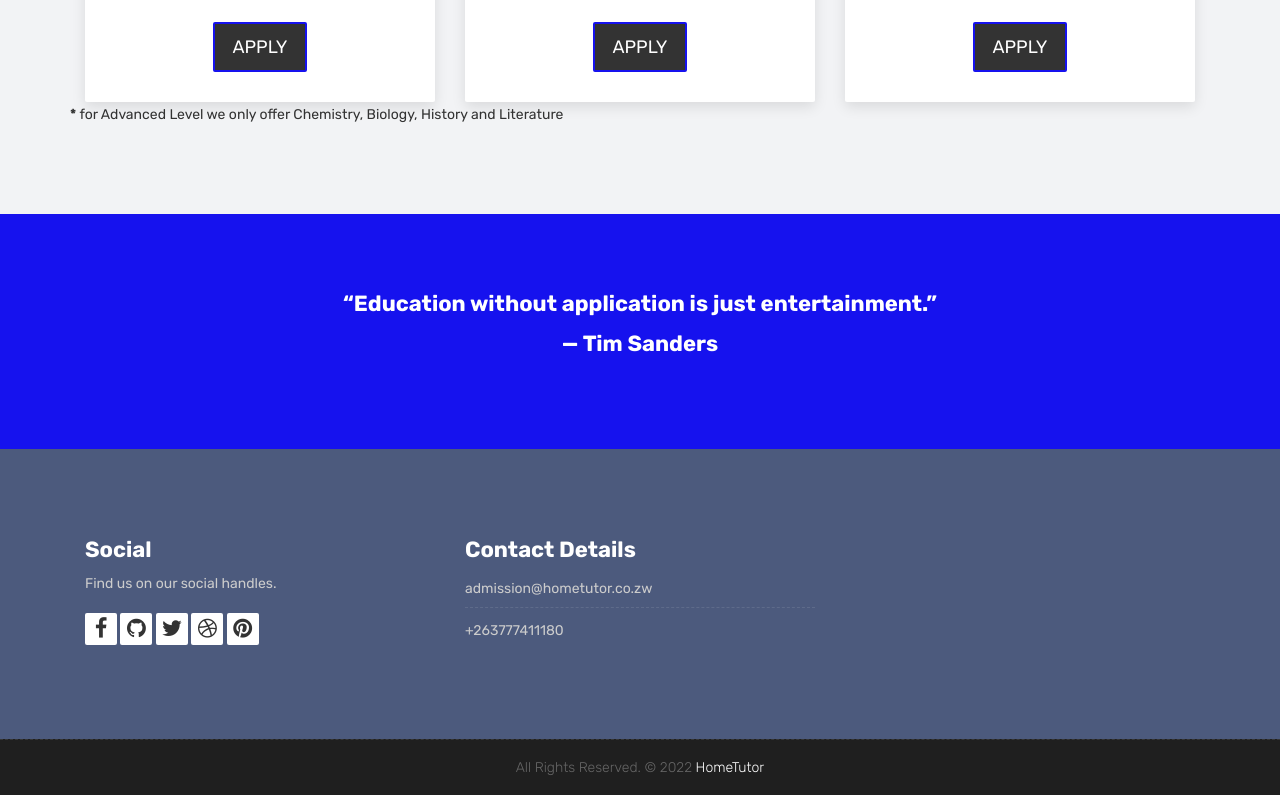
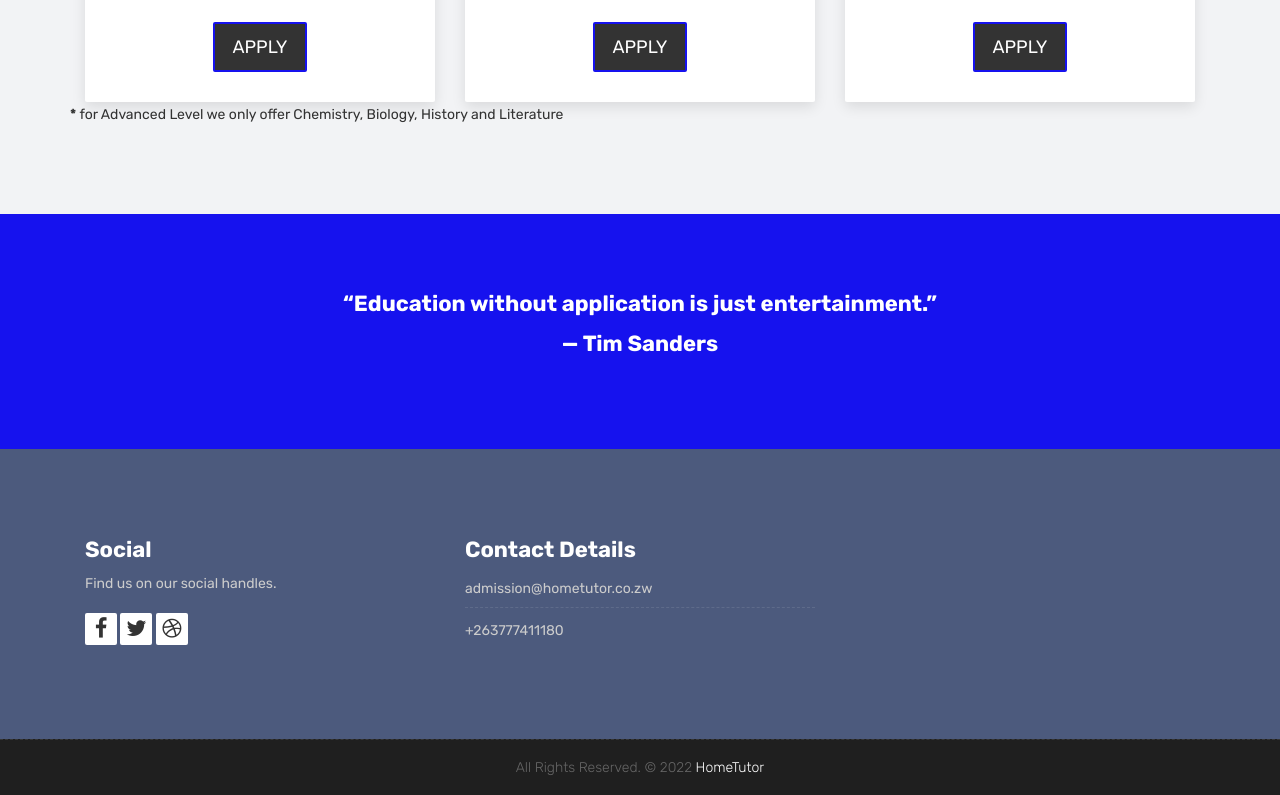
Before and after one commit to WilfredNtulis/wilfredntulis.github.io, a plain HTML site: page index.html in a window 1280 px wide. Shown: the part 3406-4201 px from the top of the page. Drawn offline with Linux system fonts and the light colour scheme.

Commit message:
Update index.html

```diff
--- a/index.html
+++ b/index.html
@@ -451,10 +451,10 @@
 						<div class="footer-right">
 							<ul class="footer-links-soi">
 								<li><a href="#"><i class="fa fa-facebook"></i></a></li>
-								<li><a href="#"><i class="fa fa-github"></i></a></li>
+
 								<li><a href="#"><i class="fa fa-twitter"></i></a></li>
 								<li><a href="#"><i class="fa fa-dribbble"></i></a></li>
-								<li><a href="#"><i class="fa fa-pinterest"></i></a></li>
+
 							</ul><!-- end links -->
 						</div>
                     </div><!-- end clearfix -->
```
